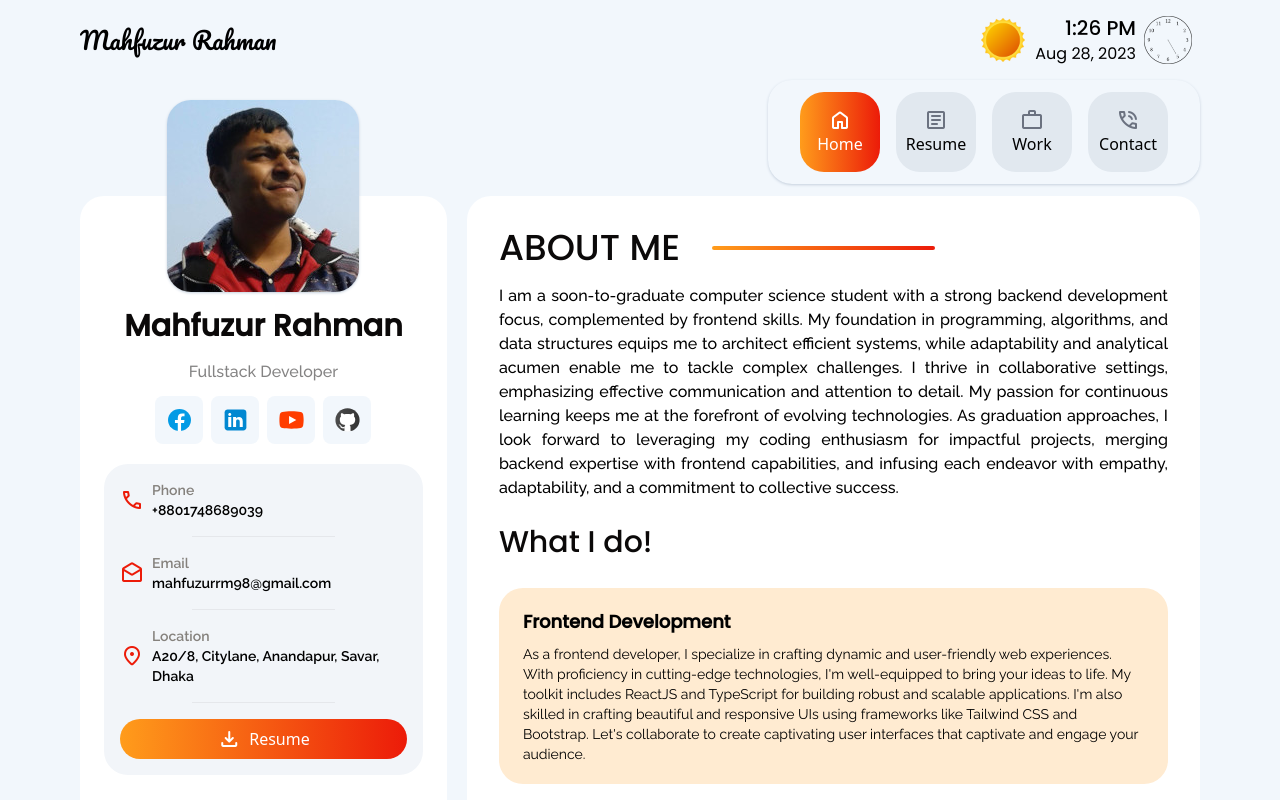
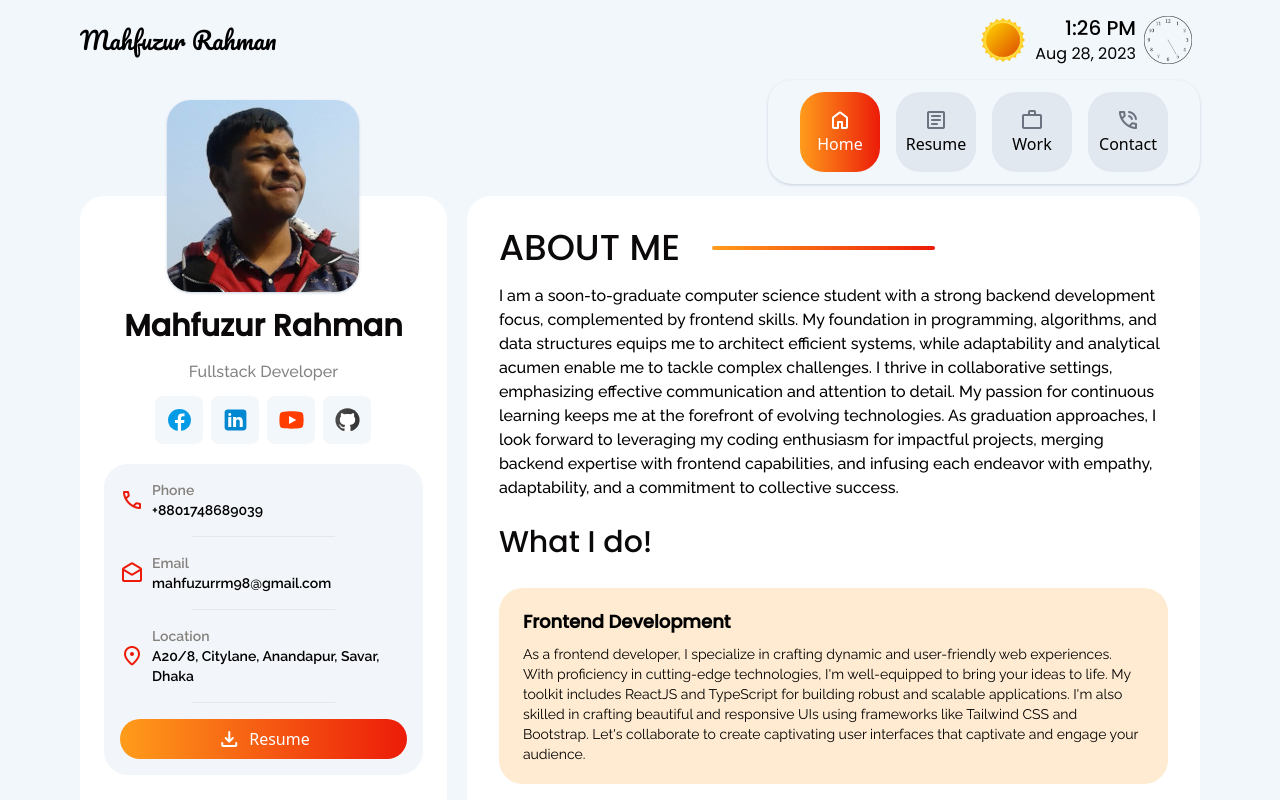
Before and after one commit to Moon422/portfolio, a React (Vite) app: page / in a window 1280 px wide. Shown: the top 800 px of the page. Built offline with nearby package versions, Linux system fonts and the light colour scheme; no server answers.

Commit message:
left justified

```diff
--- a/src/components/about-me.tsx
+++ b/src/components/about-me.tsx
@@ -11,7 +11,7 @@ export const AboutMe: React.FC = () => {
                 <h1 className='uppercase text-4xl font-poppins font-medium text-0B0909 me-8'>About me</h1>
                 <div className='hidden md:block w-1/3 rounded-full h-1 bg-gradient-to-r from-FF9C1B to-EC1B09'></div>
             </div>
-            <p className='text-justify font-raleway font-medium mb-6'>
+            <p className='font-raleway font-medium mb-6'>
                 I am a soon-to-graduate computer science student with a strong backend development focus, complemented by frontend skills. My foundation in programming, algorithms, and data structures equips me to architect efficient systems, while adaptability and analytical acumen enable me to tackle complex challenges. I thrive in collaborative settings, emphasizing effective communication and attention to detail. My passion for continuous learning keeps me at the forefront of evolving technologies. As graduation approaches, I look forward to leveraging my coding enthusiasm for impactful projects, merging backend expertise with frontend capabilities, and infusing each endeavor with empathy, adaptability, and a commitment to collective success.
             </p>
             <h2 className='text-3xl font-poppins font-medium text-0B0909 mb-7'>What I do!</h2>
```
